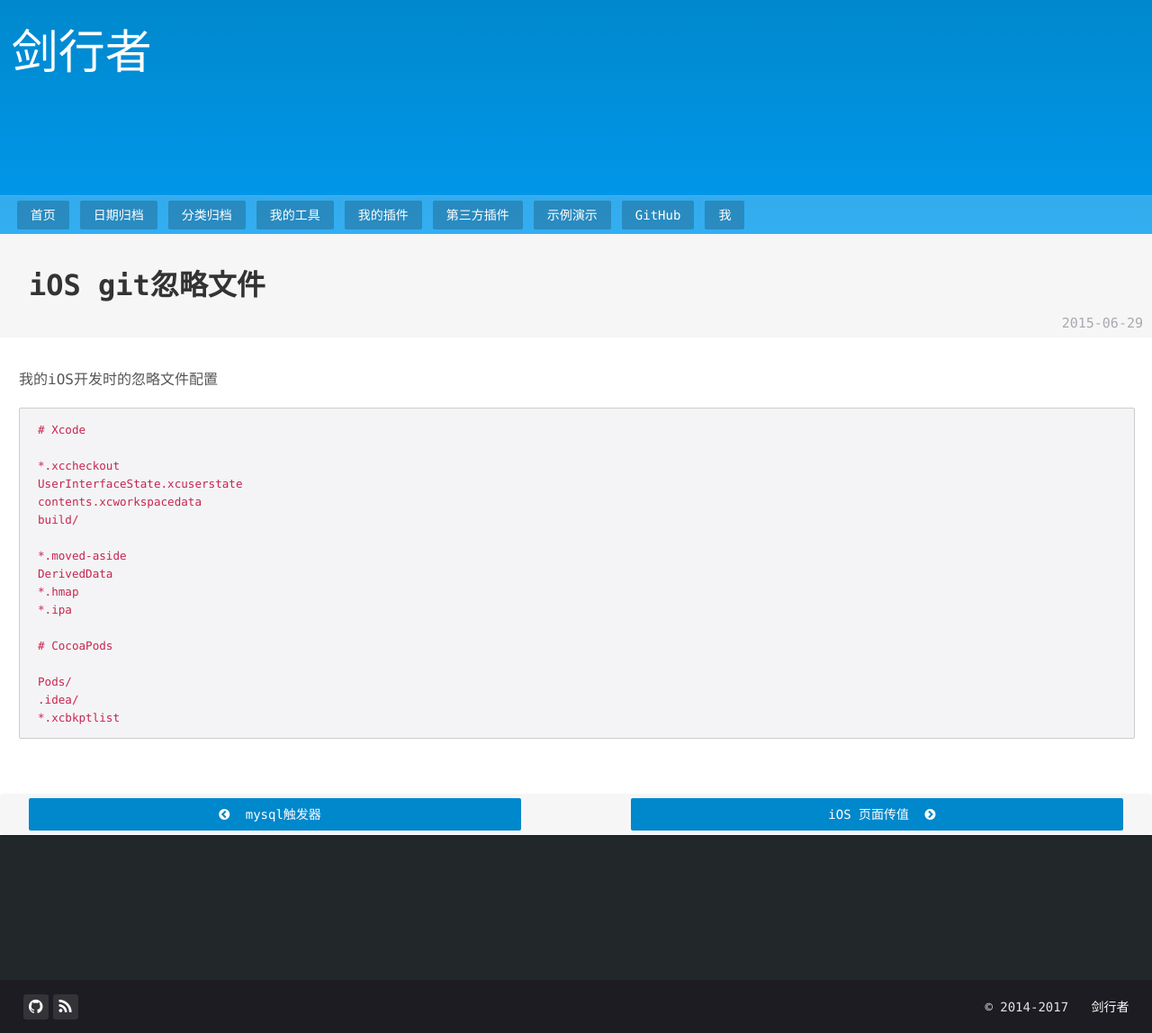
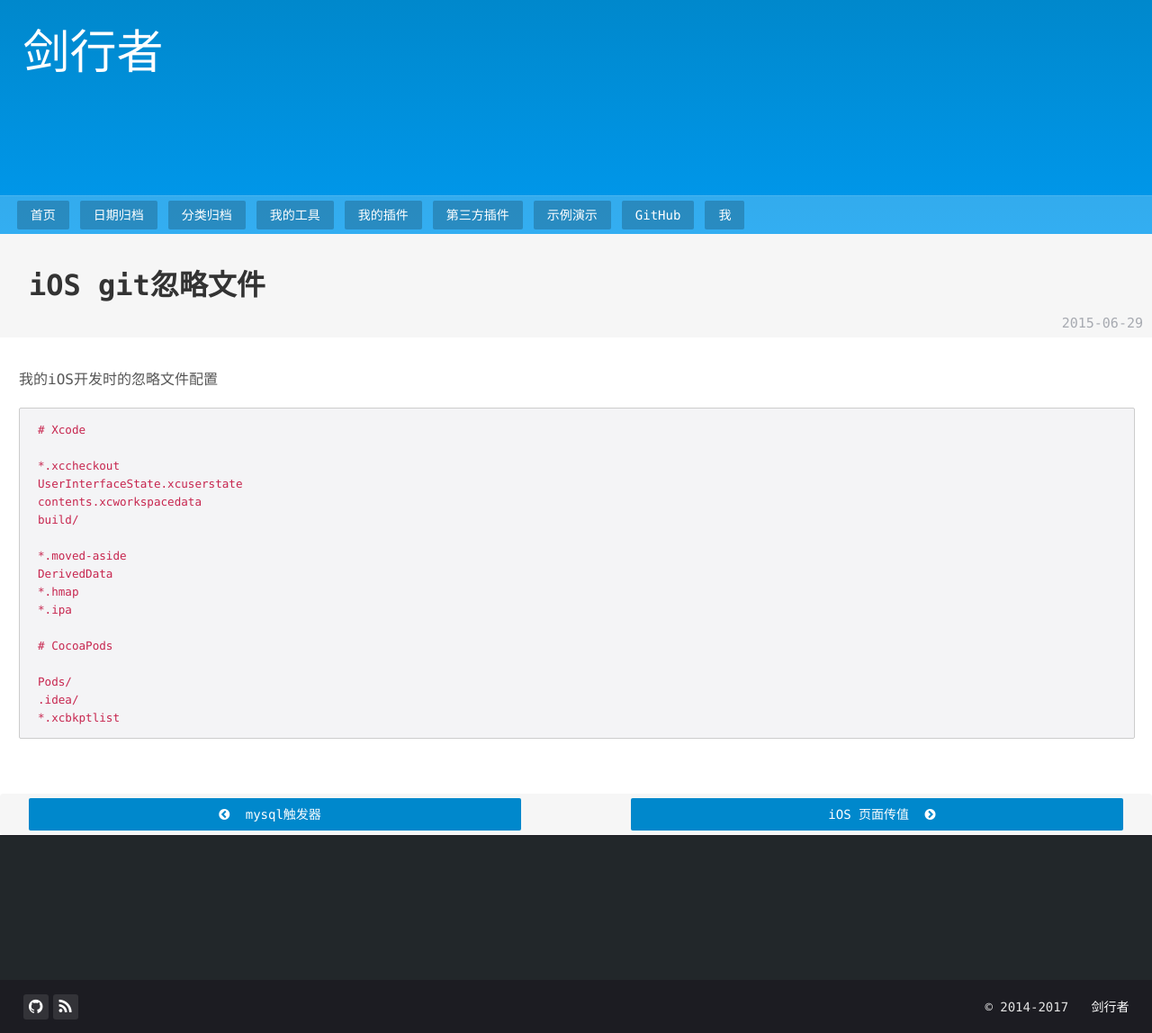
Before and after one commit to psvmc/myblog_jekyll, a Jekyll site: the page built from _posts/2015-06-29-ios-gitignore.md, in a window 1280 px wide. Shown: the whole page at 90% size. Built offline with Jekyll 4.4.1, drawn with Linux system fonts in a browser that asks for light colours; nearby versions of some CDN libraries; comment, search, counter and statistics services are not loaded.

Commit message:
修改头部

```diff
--- a/_layouts/post.html
+++ b/_layouts/post.html
@@ -36,7 +36,7 @@ comment: true
 			</div>
 
 			<div style="width:100%;height:100%;position:absolute;z-index:2;">
-				<header class="header" style="width:98%;margin:0px auto;">
+				<header class="header" style="width:96%;margin:0px auto;">
 					<h1 class="logo">
 						<a href="/">{{ site.title }}</a>
 					</h1>
```
